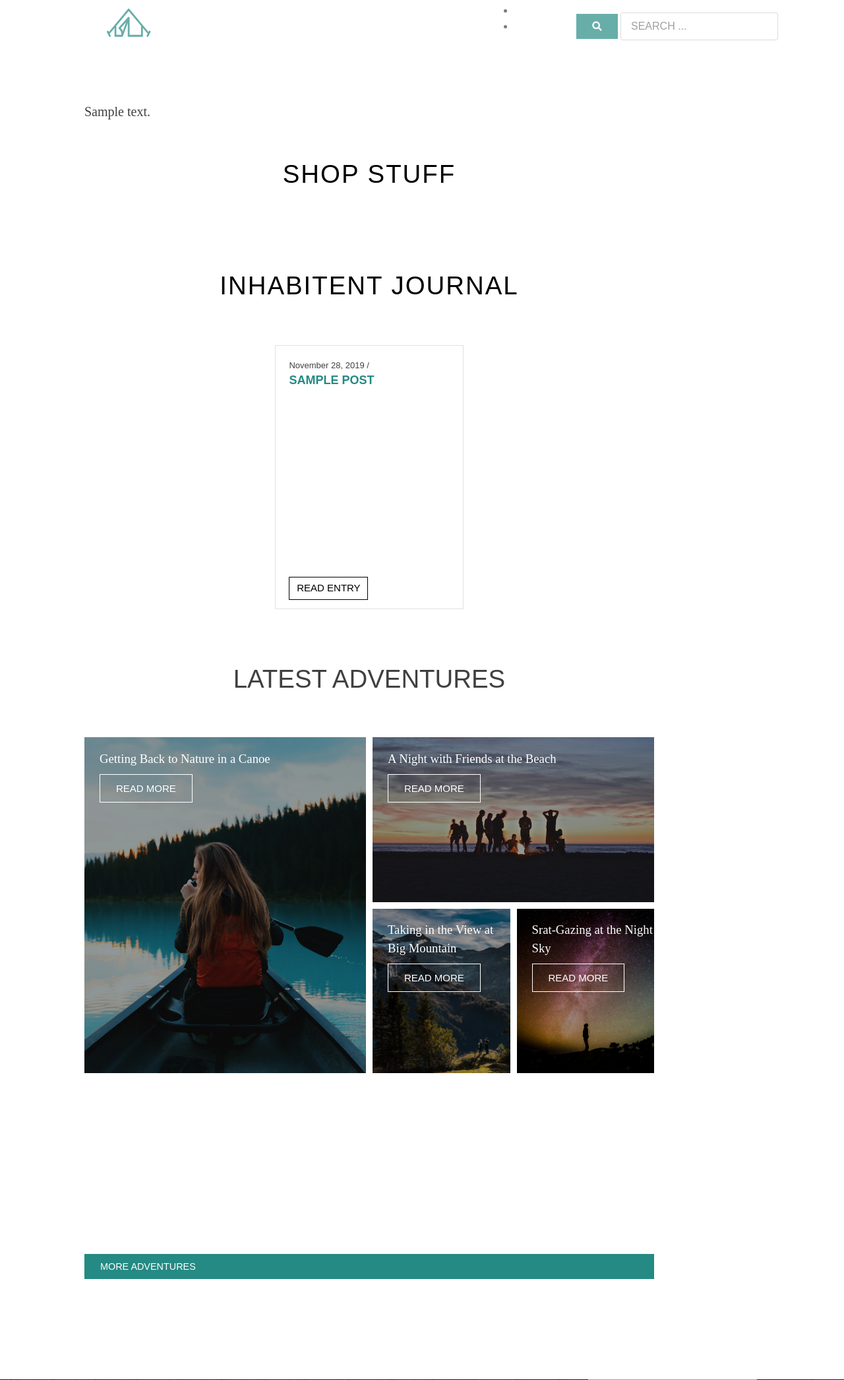
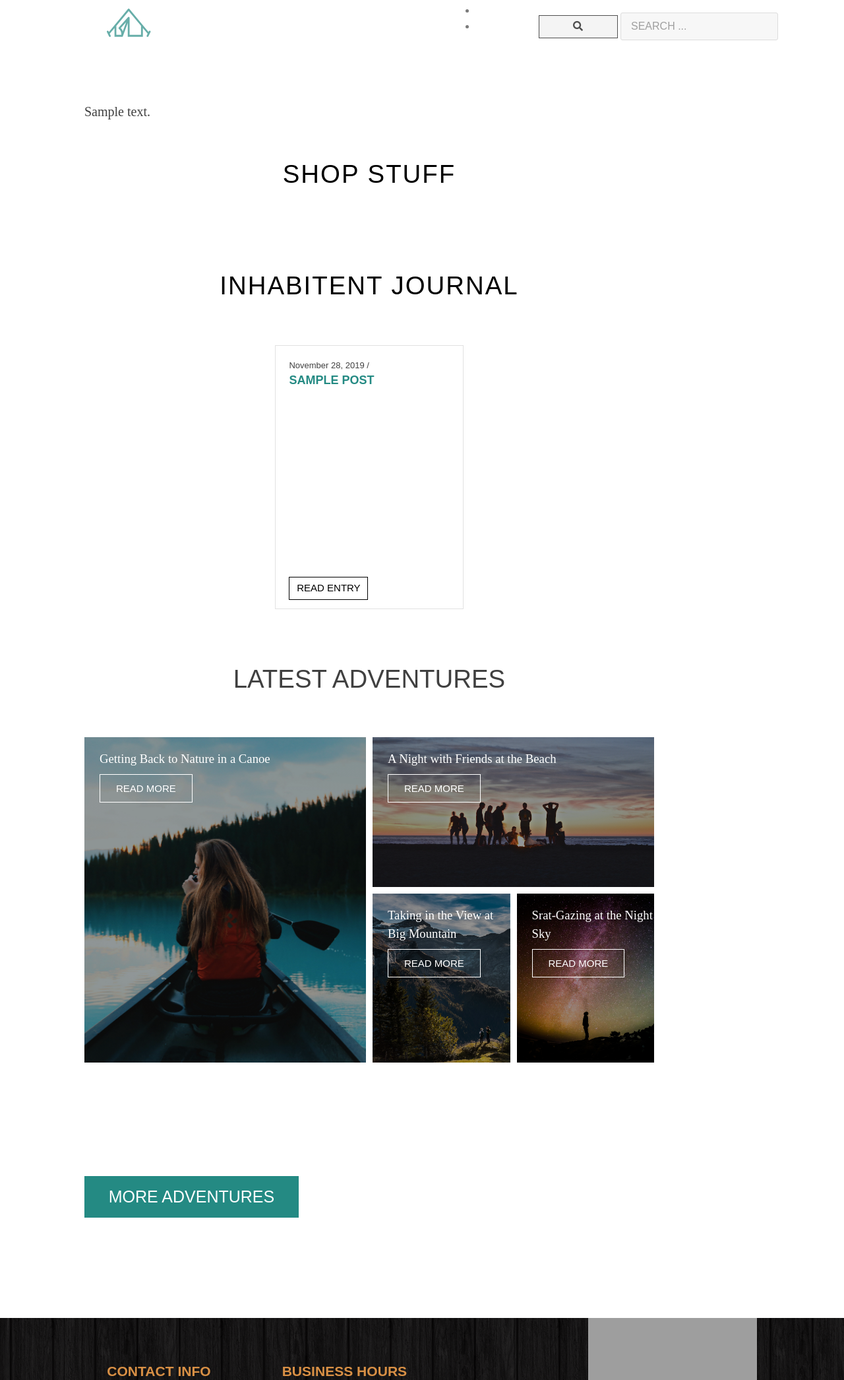
Before and after one commit to MajaIvic/Inhabitent, a WordPress theme: the page made by themes/inhabitent/front-page.php in a window 1280 px wide. Shown: the top 2091 px of the page at 66% size. Run offline with PHP 8.4 and a stand-in for WordPress, Linux system fonts and the light colour scheme; the site name, menu and one post (Sample post) are stand-ins, and other content is empty; some libraries are stand-ins or nearby versions; grey boxes are pictures that could not be loaded.

Commit message:
added soicial media buttons to juornals single page

```diff
--- a/themes/inhabitent/sass/_forms.scss
+++ b/themes/inhabitent/sass/_forms.scss
@@ -8,6 +8,15 @@ button,
 input[type='button'],
 input[type='reset'],
 input[type='submit'] {
+  border: 1px solid black;
+  color: black;
+  width: 8em;
+  text-align: center;
+  padding: 5px;
+  font-size: 15px;
+  bottom: 13px;
+
+  &:hover {
     background: #248a83;
     border: none;
     color: #fff;
@@ -20,6 +29,7 @@ input[type='submit'] {
     text-decoration: none;
     text-transform: uppercase;
   }
+}
 
 /* Fields */
 
@@ -29,6 +39,7 @@ input[type='url'],
 input[type='password'],
 input[type='search'],
 textarea {
+  background-color: #f4f4f4;
   color: #666;
   border: 1px solid #ccc;
   border-radius: 3px;
--- a/themes/inhabitent/sass/_front-page.scss
+++ b/themes/inhabitent/sass/_front-page.scss
@@ -150,9 +150,9 @@
   .latest-adventure {
     display: grid;
     grid-template-columns: 1fr 1fr 1fr 1fr;
-    grid-template-rows: 1fr 1fr 1fr;
+    // grid-template-rows: 1fr 1fr 1fr;
     grid-template-areas: 'canoe-girl canoe-girl beach-bonfire beach-bonfire' 'canoe-girl canoe-girl mountain-hikers night-sky' '. . . .';
-    height: 60vmax;
+    height: 50vmax;
     grid-gap: 10px;
     h3 {
       padding-left: 23px;
@@ -232,17 +232,13 @@
     }
   }
   .see-more {
-    background: #248a83;
-    border: none;
-    border-radius: 0;
+    padding: 0.5em 0;
+    text-align: center;
+    width: 13em;
+    background-color: #248a83;
+    text-transform: uppercase;
     color: #fff;
-    cursor: pointer;
     font-family: Novecento Sans Web, sans-serif;
-
-    font-size: 0.9rem;
-    line-height: 1;
-    padding: 0.75rem 1.5rem;
-    text-decoration: none;
-    text-transform: uppercase;
+    font-size: 25px;
   }
 }
--- a/themes/inhabitent/sass/_single.scss
+++ b/themes/inhabitent/sass/_single.scss
@@ -1,5 +1,4 @@
 .single-journal {
-  padding-right: 5em;
   .type-post {
     .read-entry {
       border: 1px solid black;
@@ -58,4 +57,3 @@
     }
   }
 }
-// .entry-header
--- a/themes/inhabitent/style.css
+++ b/themes/inhabitent/style.css
@@ -371,6 +371,17 @@ button,
 input[type='button'],
 input[type='reset'],
 input[type='submit'] {
+  border: 1px solid black;
+  color: black;
+  width: 8em;
+  text-align: center;
+  padding: 5px;
+  font-size: 15px;
+  bottom: 13px; }
+  button:hover,
+  input[type='button']:hover,
+  input[type='reset']:hover,
+  input[type='submit']:hover {
     background: #248a83;
     border: none;
     color: #fff;
@@ -390,6 +401,7 @@ input[type='url'],
 input[type='password'],
 input[type='search'],
 textarea {
+  background-color: #f4f4f4;
   color: #666;
   border: 1px solid #ccc;
   border-radius: 3px; }
@@ -745,8 +757,6 @@ footer {
           .header-nav header nav .menu-main-menu-container ul li a:visited {
             color: #21759b; }
 
-.single-journal {
-  padding-right: 5em; }
 .single-journal .type-post .read-entry {
   border: 1px solid black;
   color: black;
@@ -760,8 +770,10 @@ footer {
     background: #248a83;
     border: none;
     color: white; }
+
 .single-journal .type-post .entry-content {
   padding: 0; }
+
 .single-journal .type-post .entry-header {
   border: unset;
   position: relative; }
@@ -949,9 +961,8 @@ footer {
 .adventures-container .latest-adventure {
   display: grid;
   grid-template-columns: 1fr 1fr 1fr 1fr;
-  grid-template-rows: 1fr 1fr 1fr;
   grid-template-areas: 'canoe-girl canoe-girl beach-bonfire beach-bonfire' 'canoe-girl canoe-girl mountain-hikers night-sky' '. . . .';
-  height: 60vmax;
+  height: 50vmax;
   grid-gap: 10px; }
   .adventures-container .latest-adventure h3 {
     padding-left: 23px;
@@ -1006,17 +1017,14 @@ footer {
     background-position: top, center; }
 
 .adventures-container .see-more {
-  background: #248a83;
-  border: none;
-  border-radius: 0;
+  padding: 0.5em 0;
+  text-align: center;
+  width: 13em;
+  background-color: #248a83;
+  text-transform: uppercase;
   color: #fff;
-  cursor: pointer;
   font-family: Novecento Sans Web, sans-serif;
-  font-size: 0.9rem;
-  line-height: 1;
-  padding: 0.75rem 1.5rem;
-  text-decoration: none;
-  text-transform: uppercase; }
+  font-size: 25px; }
 
 .entry-content {
   font-family: Merriweather Web, serif;
```
Also changed, not shown: themes/inhabitent/single.php (+5 -5 lines), themes/inhabitent/build/css/style.min.css, 1 other file. Lines whose indentation alone changed are shown as unchanged.
